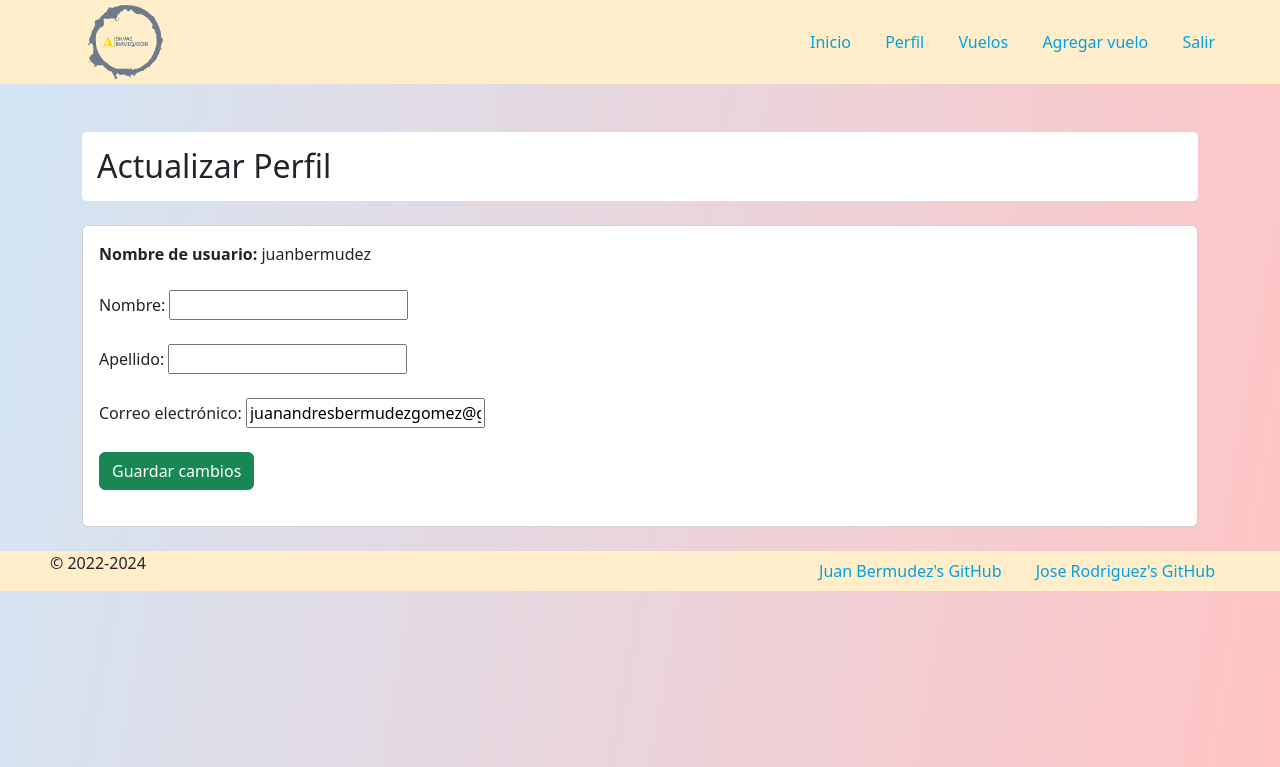
After one commit to juanbermudezg/SkyAI, a Django app: page /profile/1/update_profile/ in a window 1280 px wide. The commit adds this page. Shown: the top 767 px of the page. Run offline with Django 5.2, Linux system fonts and the light colour scheme; a user stored in the database is signed in; data comes from the database, SQL or seed files in the repository; some libraries are stand-ins or nearby versions.

Commit message:
Add user view w/ more control (edit/delete)

```diff
--- a/proyecto_sky/urls.py
+++ b/proyecto_sky/urls.py
@@ -30,4 +30,7 @@ urlpatterns = [
     path('flight/<int:flight_id>/', views.flight_detail, name="flight_detail"),
     path('flight/<int:flight_id>/delete_flight/', views.delete_flight, name='delete_flight'),
     path('flights/create/', views.create_flight, name="create_flight"),
+    path('profile/<int:profile_id>/', views.profile_detail, name="profile_detail"),
+    path('profile/<int:profile_id>/delete_profile/', views.delete_profile, name='delete_profile'),
+    path('profile/<int:profile_id>/update_profile/', views.update_profile, name='update_profile'),
 ]
--- a/sky/forms.py
+++ b/sky/forms.py
@@ -12,6 +12,23 @@ class CreateNewUserForm(UserCreationForm):
         user = super().save(commit=False)
         user.email = self.cleaned_data['email']
         user.set_password(self.cleaned_data['password1'])
+        if commit:
+            user.save()
+        return user
+
+class ExtendedUserForm(forms.ModelForm):
+
+    name = forms.CharField(max_length=15, required=False)
+    lastname = forms.CharField(max_length=15, required=False)
+    email = forms.EmailField(max_length=50, required=True)
+
+    class Meta:
+        model = User
+        fields = ('name', 'lastname', 'email')
+
+    def save(self, commit=True):
+        user = super().save(commit=False)
+        user.email = self.cleaned_data['email']
         if commit:
             user.save()
         return user
--- a/sky/templates/construction.html
+++ b/sky/templates/construction.html
@@ -81,7 +81,7 @@
     renderPDF(url2, 'pdf-viewer2');
 </script>
 <img src="static/src/sky.png" class="textIMG">
-
+<link rel="stylesheet" href="https://cdn.jsdelivr.net/npm/bootstrap@5.3.3/dist/css/bootstrap.min.css">
 <section class="bodyMain">
     <img src="static/src/prom.png" class="textIMG">
     <p>Sky-AI Navigator es un proyecto creado por <a href="https://github.com/juanbermudezg">Juan Bermúdez</a> y <a
--- a/sky/templates/create_vuelo.html
+++ b/sky/templates/create_vuelo.html
@@ -43,9 +43,6 @@
                     <button type="submit" class="btn btn-primary">¡Crear!</button>
                 </form>
                 <br>
-                <button class="btn btn-primary">
-                    ¡Crear!
-                </button>
             </form>
         </div>
     </div>
--- a/sky/templates/layouts/base.html
+++ b/sky/templates/layouts/base.html
@@ -44,13 +44,15 @@
         <a href="/"><img src="/static/src/logo.png" class="logo"></a>
         {% if user.is_authenticated %}
 
-
+        {% if user.name %}
         <h1 style="align-items: center; text-align: center;">
-            ¡Bienvenido <cite>{{ user.username }}</cite>!</h1>
+            ¡Bienvenido <cite>{{ user.name }}</cite>!</h1>
+            {% endif %}
             {% endif %}
         <nav>
             {% if user.is_authenticated %}
             <a href="/">Inicio</a>
+            <a href="{% url 'profile_detail' user.id %}">Perfil</a>
             <a href="{% url 'flights' %}">Vuelos</a>
             <a href="{% url 'create_flight' %}">Agregar vuelo</a>
             <a href="{% url 'sign_out' %}">Salir</a>
--- /dev/null
+++ b/sky/templates/users/user_form.html
@@ -0,0 +1,53 @@
+{% extends 'layouts/base.html' %}
+
+{% block content %}
+
+<link rel="stylesheet" href="https://cdn.jsdelivr.net/npm/bootstrap@5.3.3/dist/css/bootstrap.min.css">
+<style>
+    .warnings {
+        width: 200px;
+        margin: auto;
+        color: red;
+        padding-top: 20px;
+        text-align: left;
+    }
+</style>
+<div class="container mt-5">
+    <h2 class="mb-4" style="background-color: rgb(255, 255, 255); border-radius: 5px; padding: 15px;">Actualizar Perfil</h2>
+    <div class="card">
+        <div class="card-body">
+    <form method="post">
+        <div class="form-group">
+            <strong>Nombre de usuario:</strong>
+            {{ user.username }}
+        </div>
+        <br>
+      {% csrf_token %}
+      <div class="form-group">
+        Nombre:
+        {{ form.name }}
+    </div>
+    <br>
+    <div class="form-group">
+        Apellido:
+        {{ form.lastname }}
+    </div>
+    <br>
+    <div class="form-group">
+        Correo electrónico:
+        {{ form.email }}
+    </div>
+    <br>
+      <button type="submit" class="btn btn-success">Guardar cambios</button>
+    </form>
+    <p class="warnings" id="warnings">{{error}}</p>
+  </div>
+</div>
+</div>
+<br>
+<script src="https://code.jquery.com/jquery-3.5.1.slim.min.js"></script>
+<script src="https://cdn.jsdelivr.net/npm/@popperjs/core@2.9.3/dist/umd/popper.min.js"></script>
+<script src="https://maxcdn.bootstrapcdn.com/bootstrap/4.5.2/js/bootstrap.min.js"></script>
+
+
+{% endblock %}
--- a/sky/views.py
+++ b/sky/views.py
@@ -1,16 +1,15 @@
 from django.shortcuts import get_object_or_404, render, redirect
 from django.contrib.auth.forms import AuthenticationForm
-from .forms import CreateNewUserForm, FlightAIDetailForm, FlightDetailForm, FlightForm
+from .forms import CreateNewUserForm, FlightAIDetailForm, FlightDetailForm, FlightForm, ExtendedUserForm
 from .utils.verification import userVerification, passVerification, emailVerification
 from django.contrib.auth import login, authenticate, logout
 from .models import User, Flight, Flight_AI
 from django.contrib.auth.decorators import login_required
 from .utils.functionAI import finalDef
-
+from django.http import Http404
 
 def helloworld(request):
     return render(request, 'construction.html')
-
 
 def sign_up(request):
     if request.method == 'GET':
@@ -48,23 +47,26 @@ def sign_in(request):
             'form': AuthenticationForm
         })
     else:
-        user = authenticate(
-            request, username=request.POST.get('username'), password=request.POST.get('password'))
-        if user is None:
+        try:
+            user = authenticate(
+                request, username=request.POST.get('username'), password=request.POST.get('password'))
+            if user is None:
+                return render(request, 'users/sign_in.html', {
+                    'form': AuthenticationForm,
+                    'error': 'Usuario y/o contraseña incorrectas'
+                })
+            else:
+                login(request, user)
+                return redirect('home_page')
+        except:
             return render(request, 'users/sign_in.html', {
-                'form': AuthenticationForm,
-                'error': 'Usuario y/o contraseña incorrectas'
-            })
-        else:
-            login(request, user)
-            return redirect('home_page')
-
-
+                    'form': AuthenticationForm,
+                    'error': 'Usuario y/o contraseña incorrectas'
+                })
 @login_required
 def sign_out(request):
     logout(request)
     return redirect('home_page')
-
 
 @login_required
 def flights(request):
@@ -72,7 +74,6 @@ def flights(request):
     return render(request, 'vuelos.html', {
         'flights': flights
     })
-
 
 @login_required
 def create_flight(request):
@@ -109,11 +110,9 @@ def create_flight(request):
                 'error': 'Ingresa datos válidos'
             })
 
-
 @login_required
 def flight_detail(request, flight_id):
     flight = get_object_or_404(Flight, id=flight_id)
-
     flight_ai, created = Flight_AI.objects.get_or_create(original_flight=flight)
     if request.method == 'POST':
         if 'calculate_flight_ai' in request.POST:
@@ -170,3 +169,55 @@ def delete_flight(request, flight_id):
     if request.method == 'POST':
         flight.delete()
         return redirect('flights')
+
+@login_required
+def profile_detail(request, profile_id):
+    user_temp = get_object_or_404(User, id = profile_id)
+    if request.user != user_temp:
+        raise Http404("No tienes permiso para ver este perfil.")
+    return render(request, 'users/profile_detail.html', {
+        'profile': user_temp
+    })
+
+@login_required
+def delete_profile(request, profile_id):
+    user_temp = get_object_or_404(User, id = profile_id)
+    if request.user != user_temp:
+        raise Http404("No tienes permiso para ver este perfil.")
+    if request.method == 'POST':
+        user_temp.delete()
+        return redirect('home_page')
+    return render(request, 'users/user_confirm_delete.html', {'user': user_temp})
+
+@login_required
+def update_profile(request, profile_id):
+    user_temp = get_object_or_404(User, id = profile_id)
+    if request.user != user_temp:
+        raise Http404("No tienes permiso para ver este perfil.")
+    if request.method == 'POST':
+        form = ExtendedUserForm(request.POST, instance=user_temp)
+        try:
+            emailTemp = emailVerification(request.POST["email"])
+
+            if len(emailTemp) == 0:
+
+                if form.is_valid():
+
+                    form.save()
+
+                    return redirect('home_page')
+            else:
+                return render(request, 'users/user_form.html', {
+                    'form': form,
+                    "error": emailTemp
+                })
+        except:
+            return render(request, 'users/user_form.html', {
+                'form': form,
+                "error": 'Correo ya existe'
+            })
+
+    else:
+        form = ExtendedUserForm(instance=user_temp)
+
+    return render(request, 'users/user_form.html', {'form': form})
```
Also changed, not shown: sky/templates/users/profile_detail.html (added, +25 -0 lines), sky/templates/users/user_confirm_delete.html (added, +24 -0 lines).
